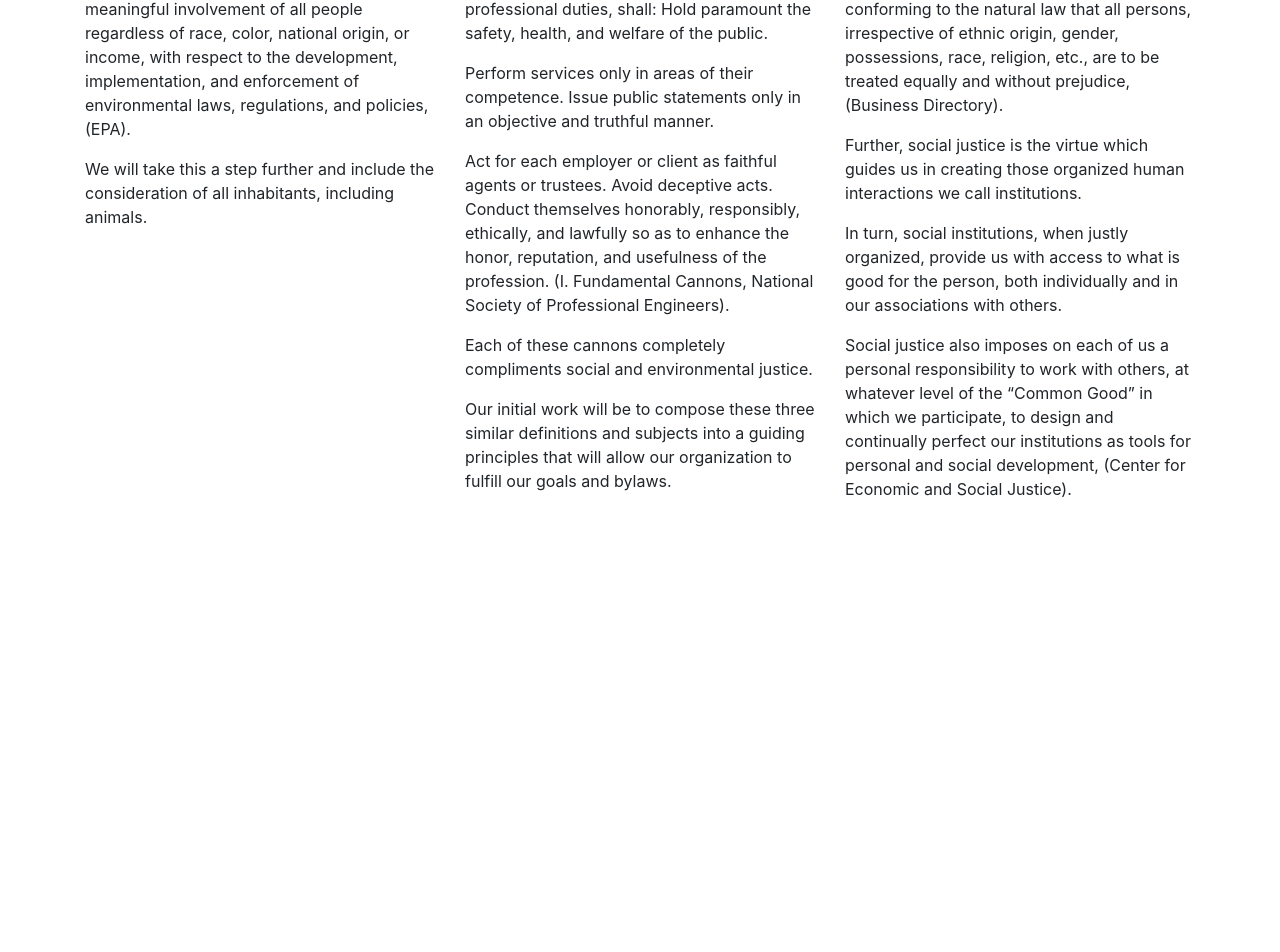
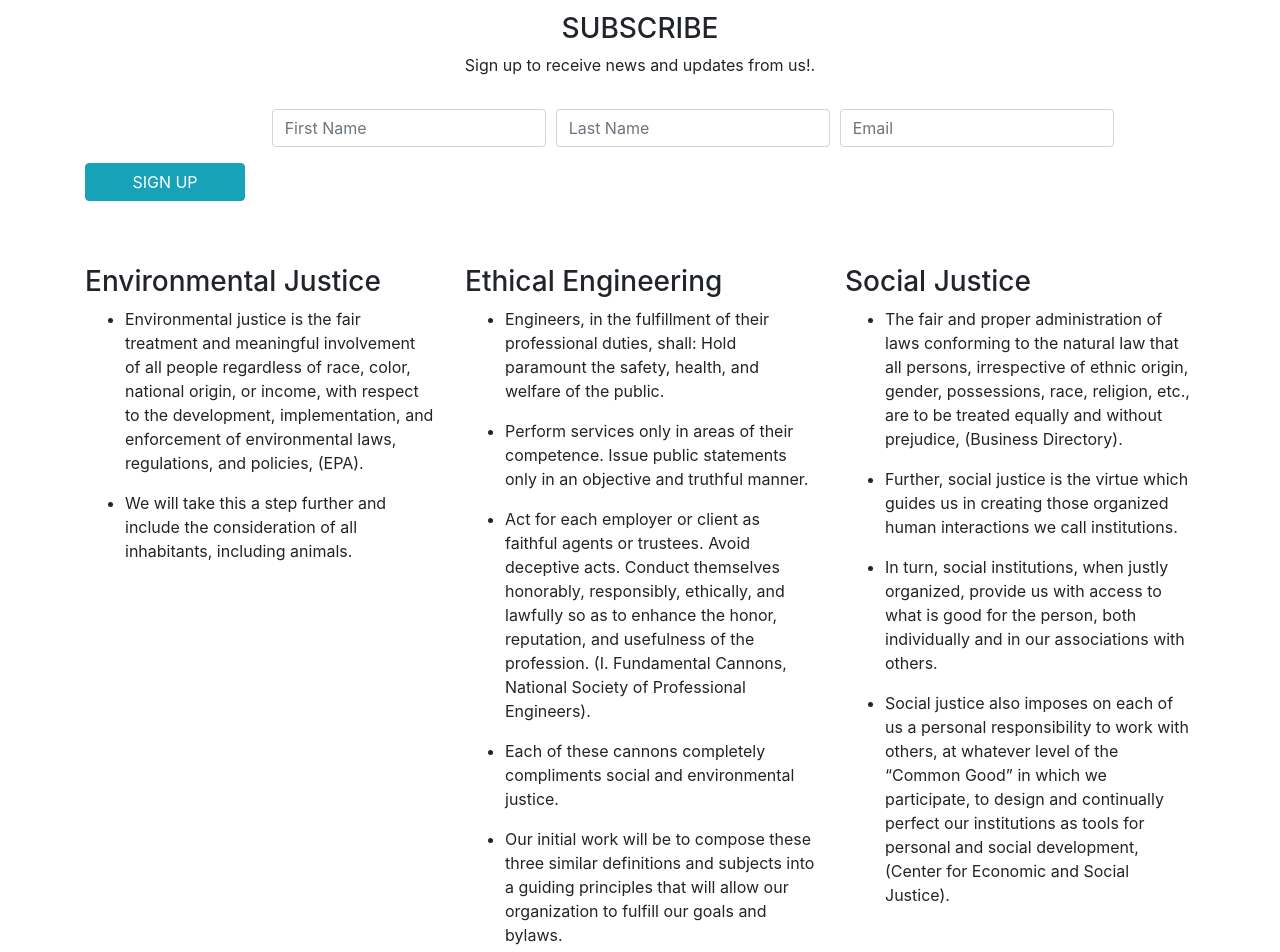
Before and after one commit to guptshruti2003/sjeiwebsite, a React (Create React App) app: page / in a window 1280 px wide. Shown: the part 886-1838 px from the top of the page. Before the commit the page ends 1403 px from the top, so only its background shows below. Built offline with nearby package versions, Linux system fonts and the light colour scheme.

Commit message:
work on home  view

```diff
--- a/src/components/Home.js
+++ b/src/components/Home.js
@@ -1,12 +1,15 @@
 import React from 'react';
-import { Col, Row } from 'react-bootstrap';
+import Form from 'react-bootstrap/Form';
+import Row from 'react-bootstrap/Row';
+import Col from 'react-bootstrap/Col';
+import Button from 'react-bootstrap/Button';
 
 const Home = () => (
   <div className="container">
     <Row>
-      <Col lg={12}>
-        <h3>WHAT WE DO</h3>
-        <p>
+      <Col lg={{ span: 8, offset: 2 }}>
+        <h3 className="text-center">WHAT WE DO</h3>
+        <p className="text-center mt-3">
           Our organization seeks to research, develop,
           and implement engineering practices, designs, products,
           and methods that promote social and environmental justice
@@ -20,25 +23,80 @@ const Home = () => (
         </p>
       </Col>
     </Row>
-    <Row>
-      Subscribe
+    <Row className="mt-5">
+      <Col>
+        <h3 className="text-center">SUBSCRIBE</h3>
+        <p className="text-center">Sign up to receive news and updates from us!.</p>
+      </Col>
     </Row>
-    <Row>
+    <Row className="mt-3">
+      <Col>
+        <Form>
+          <Form.Row>
+            <Form.Group as={Col} md={{ span: 2.5, offset: 2 }} controlId="validationCustom01">
+              <Form.Control
+                required
+                type="text"
+                placeholder="First Name"
+              />
+            </Form.Group>
+            <Form.Group as={Col} md="2.6" controlId="validationCustom01">
+              <Form.Control
+                required
+                type="text"
+                placeholder="Last Name"
+              />
+            </Form.Group>
+            <Form.Group as={Col} md="2.6" controlId="validationCustom01">
+              <Form.Control
+                required
+                type="email"
+                placeholder="Email"
+              />
+            </Form.Group>
+            <Form.Group as={Col} md="3">
+              <Button type="submit" variant="info" className="signup">SIGN UP</Button>
+            </Form.Group>
+          </Form.Row>
+        </Form>
+      </Col>
+    </Row>
+    <Row className="mt-5">
       <Col>
         <h3>Environmental Justice</h3>
-        <p>Environmental justice is the fair treatment and meaningful involvement of all people regardless of race, color, national origin, or income, with respect to the development, implementation, and enforcement of environmental laws, regulations, and policies, (EPA).</p>
-        <p>We will take this a step further and include the consideration of all inhabitants, including animals.</p>
+        <ul>
+          <li>
+            <p>
+              Environmental justice is the fair treatment and meaningful
+              involvement of all people regardless of race, color, national origin,
+              or income, with respect to the development, implementation,
+              and enforcement of environmental laws, regulations, and policies, (EPA).
+            </p>
+          </li>
+          <li>
+            <p>
+              We will take this a step further and include the consideration
+              of all inhabitants, including animals.
+            </p>
+          </li>
+        </ul>
       </Col>
       <Col>
         <h3>Ethical Engineering</h3>
+        <ul>
+          <li>
             <p>
               Engineers, in the fulfillment of their professional duties,
               shall: Hold paramount the safety, health, and welfare of the public.
             </p>
+          </li>
+          <li>
             <p>
               Perform services only in areas of their competence.
               Issue public statements only in an objective and truthful manner.
             </p>
+          </li>
+          <li>
             <p>
               Act for each employer or client as faithful agents or trustees.
               Avoid deceptive acts. Conduct themselves honorably, responsibly,
@@ -46,19 +104,52 @@ const Home = () => (
               and usefulness of the profession. (I. Fundamental Cannons, National
               Society of Professional Engineers).
             </p>
+          </li>
+          <li>
             <p>Each of these cannons completely compliments social and environmental justice. </p>
+          </li>
+          <li>
             <p>
               Our initial work will be to compose these three similar definitions
               and subjects into a guiding principles that will allow our
               organization to fulfill our goals and bylaws.
             </p>
+          </li>
+        </ul>
       </Col>
       <Col>
         <h3>Social Justice</h3>
-        <p>The fair and proper administration of laws conforming to the natural law that all persons, irrespective of ethnic origin, gender, possessions, race, religion, etc., are to be treated equally and without prejudice, (Business Directory). </p>
-        <p>Further, social justice is the virtue which guides us in creating those organized human interactions we call institutions. </p>
-        <p>In turn, social institutions, when justly organized, provide us with access to what is good for the person, both individually and in our associations with others. </p>
-        <p>Social justice also imposes on each of us a personal responsibility to work with others, at whatever level of the “Common Good” in which we participate, to design and continually perfect our institutions as tools for personal and social development, (Center for Economic and Social Justice).</p>
+        <ul>
+          <li>
+            <p>
+              The fair and proper administration of laws conforming
+              to the natural law that all persons, irrespective of ethnic origin,
+              gender, possessions, race, religion, etc., are to be treated equally
+              and without prejudice, (Business Directory).
+            </p>
+          </li>
+          <li>
+            <p>
+              Further, social justice is the virtue which guides us
+              in creating those organized human interactions we call institutions.
+            </p>
+          </li>
+          <li>
+            <p>
+              In turn, social institutions, when justly organized, provide
+              us with access to what is good for the person, both individually
+              and in our associations with others.
+            </p>
+          </li>
+          <li>
+            <p>
+              Social justice also imposes on each of us a personal responsibility
+              to work with others, at whatever level of the “Common Good” in which
+              we participate, to design and continually perfect our institutions as
+              tools for personal and social development, (Center for Economic and Social Justice).
+            </p>
+          </li>
+        </ul>
       </Col>
     </Row>
   </div>
--- a/src/index.css
+++ b/src/index.css
@@ -33,3 +33,7 @@ code {
   height: 450px;
   max-width: 100%;
 }
+
+.signup {
+  width: 160px;
+}
```
Lines whose indentation alone changed are shown as unchanged.
